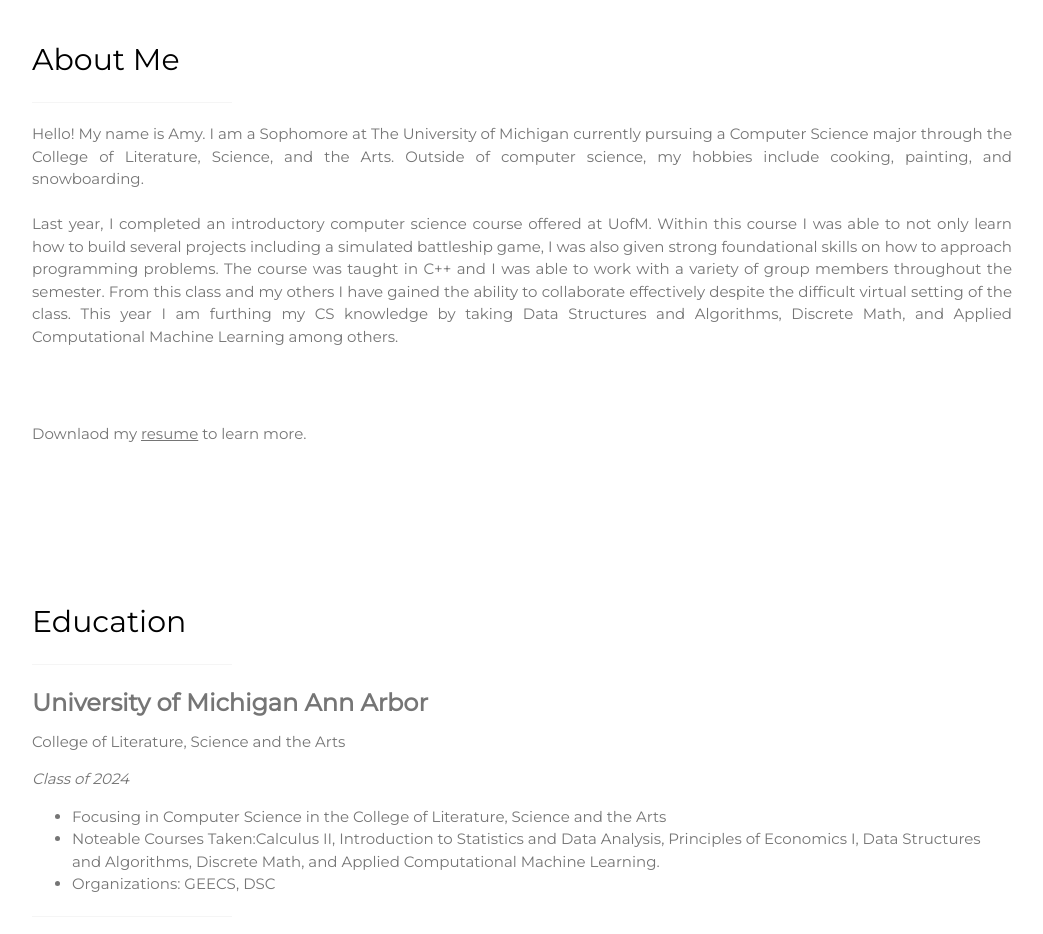
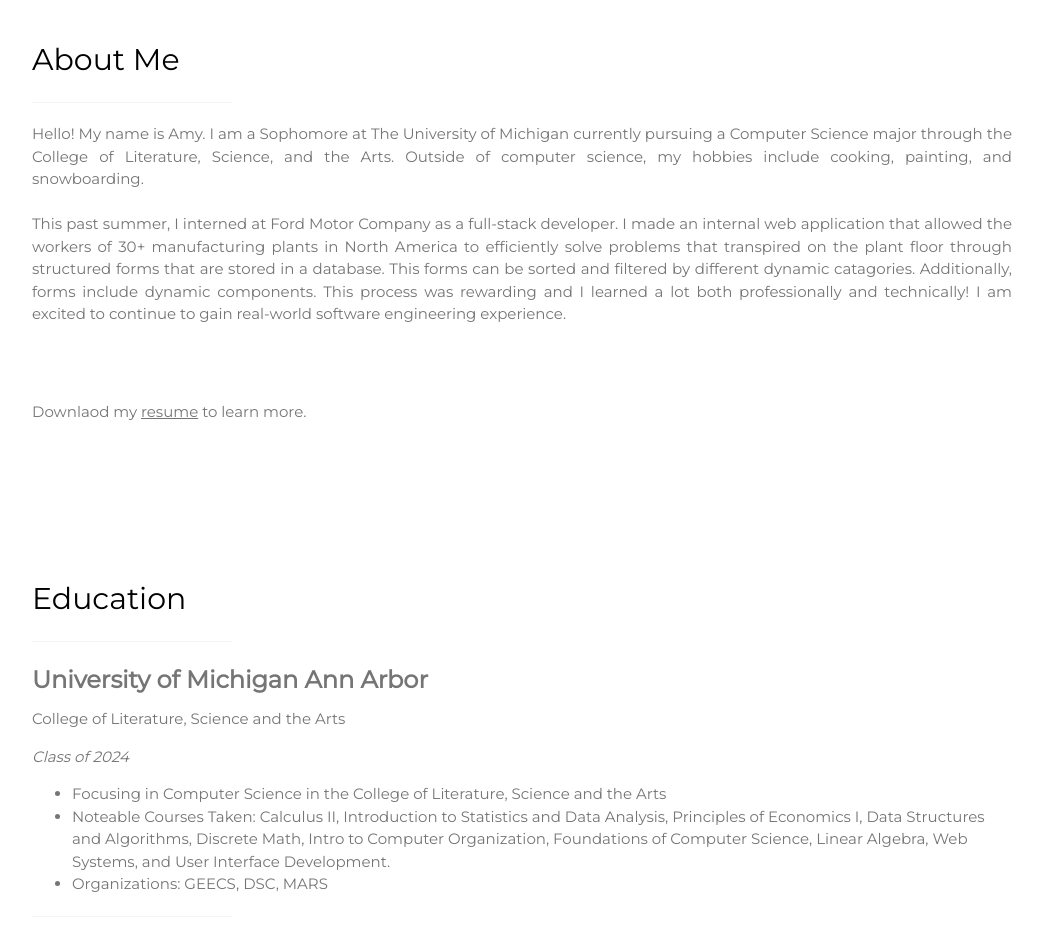
Before and after one commit to amyclair/amyclair.github.io, a plain HTML site: page index.html in a window 1280 px wide. Shown: the part 680-1614 px from the top of the page, without its empty margins (118-1161 px from the left). Drawn offline with nearby package versions, Linux system fonts and the light colour scheme.

Commit message:
Update index.html

```diff
--- a/index.html
+++ b/index.html
@@ -54,17 +54,16 @@ https://www.w3schools.com/w3css/4/w3.css
 
     <br />
     <br />
-    Last year, I completed an introductory computer science course offered at UofM. Within this course I was able to not only
-       learn how to build several projects including a simulated battleship game, I was also given strong foundational skills
-       on how to approach programming problems. The course was taught in C++ and I was able to work with a variety of group
-       members throughout the semester. From this class and my others I have gained the ability to collaborate effectively despite the
-       difficult virtual setting of the class. This year I am furthing my CS knowledge by taking Data Structures and Algorithms, Discrete Math,
-       and Applied Computational Machine Learning among others.
+    This past summer, I interned at Ford Motor Company as a full-stack developer. I made an internal web application that allowed
+    the workers of 30+ manufacturing plants in North America to efficiently solve problems that transpired on the plant floor through
+    structured forms that are stored in a database. This forms can be sorted and filtered by different dynamic catagories. Additionally,
+    forms include dynamic components. This process was rewarding and I learned a lot both professionally and technically! I am excited
+    to continue to gain real-world software engineering experience.
     </p>
 
   <br />
   <br />
-  <p>Downlaod my <a href="Amy Wang - Resume.pdf" class='download' download="download">resume</a>
+  <p>Downlaod my <a href="Amy Wang - Resume 2022.pdf" class='download' download="download">resume</a>
  to learn more.</p>
 
 
@@ -83,9 +82,10 @@ https://www.w3schools.com/w3css/4/w3.css
     <p><i>Class of 2024</i></p>
     <ul>
       <li>Focusing in Computer Science in the College of Literature, Science and the Arts</li>
-      <li>Noteable Courses Taken:Calculus II, Introduction to Statistics and Data Analysis, Principles of Economics I,
-         Data Structures and Algorithms, Discrete Math, and Applied Computational Machine Learning. </li>
-      <li>Organizations: GEECS, DSC</li>
+      <li>Noteable Courses Taken: Calculus II, Introduction to Statistics and Data Analysis, Principles of Economics I,
+         Data Structures and Algorithms, Discrete Math, Intro to Computer Organization, Foundations of Computer Science,
+         Linear Algebra, Web Systems, and User Interface Development. </li>
+      <li>Organizations: GEECS, DSC, MARS</li>
     </ul>
     <hr style="width:200px" class="w3-opacity">
     <!-- EDIT THIS SECTION TO CHANGE YOUR High School Info-->
```
